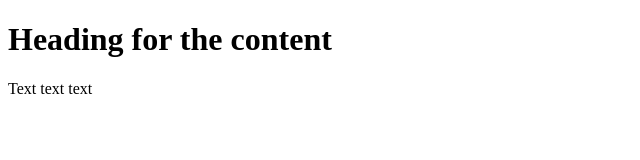
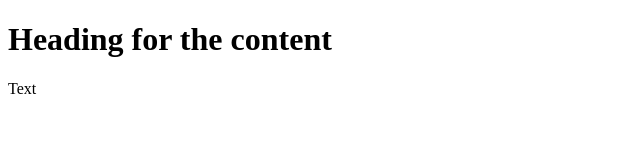
Before and after one commit to ssaikirann/git-demo, a plain HTML site: page web/index.html in a window 1280 px wide. Shown: the full height of the page, 0-640 px from the left. Drawn offline with Linux system fonts and the light colour scheme.

Commit message:
Updating Index page

```diff
--- a/web/index.html
+++ b/web/index.html
@@ -6,7 +6,7 @@
 
 <body>
   <h1>Heading for the content</h1>
-  <p>Text text text</p>
+  <p>Text</p>
 </body>
 
 </html>
```
